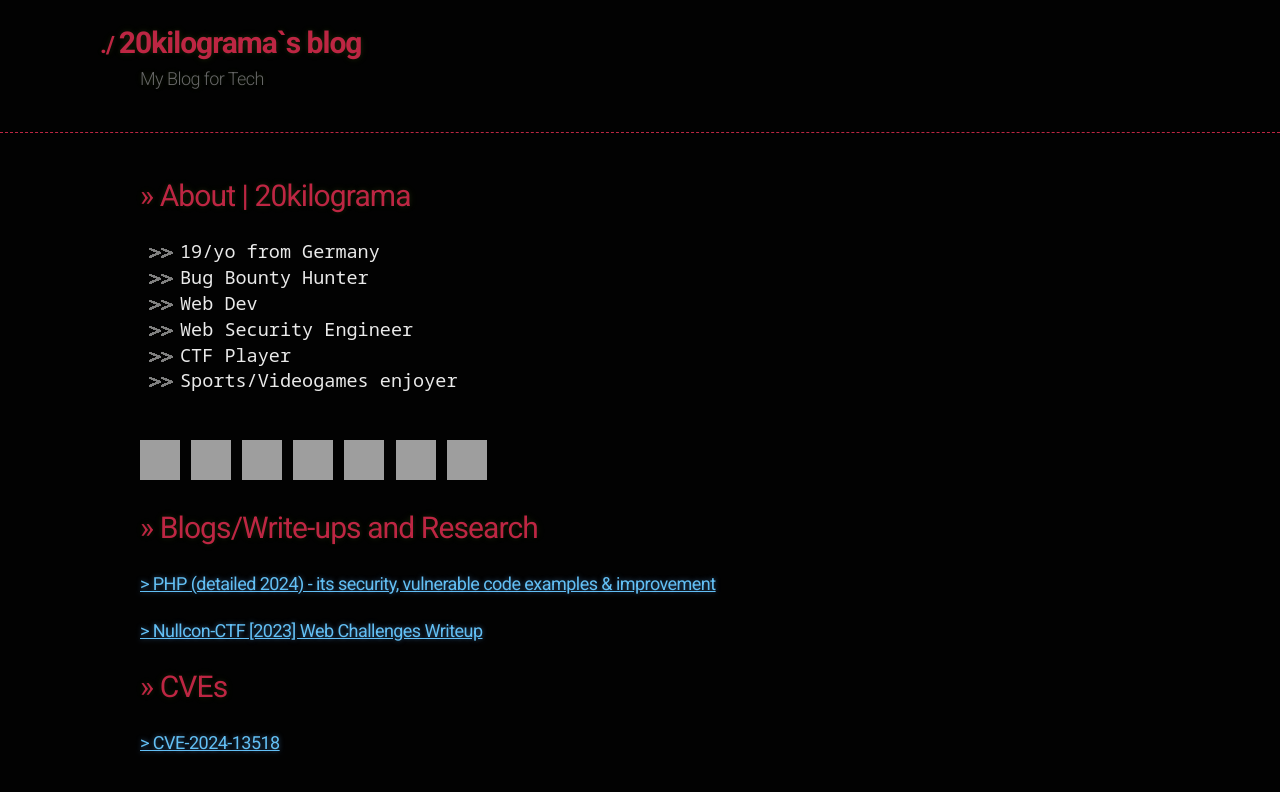
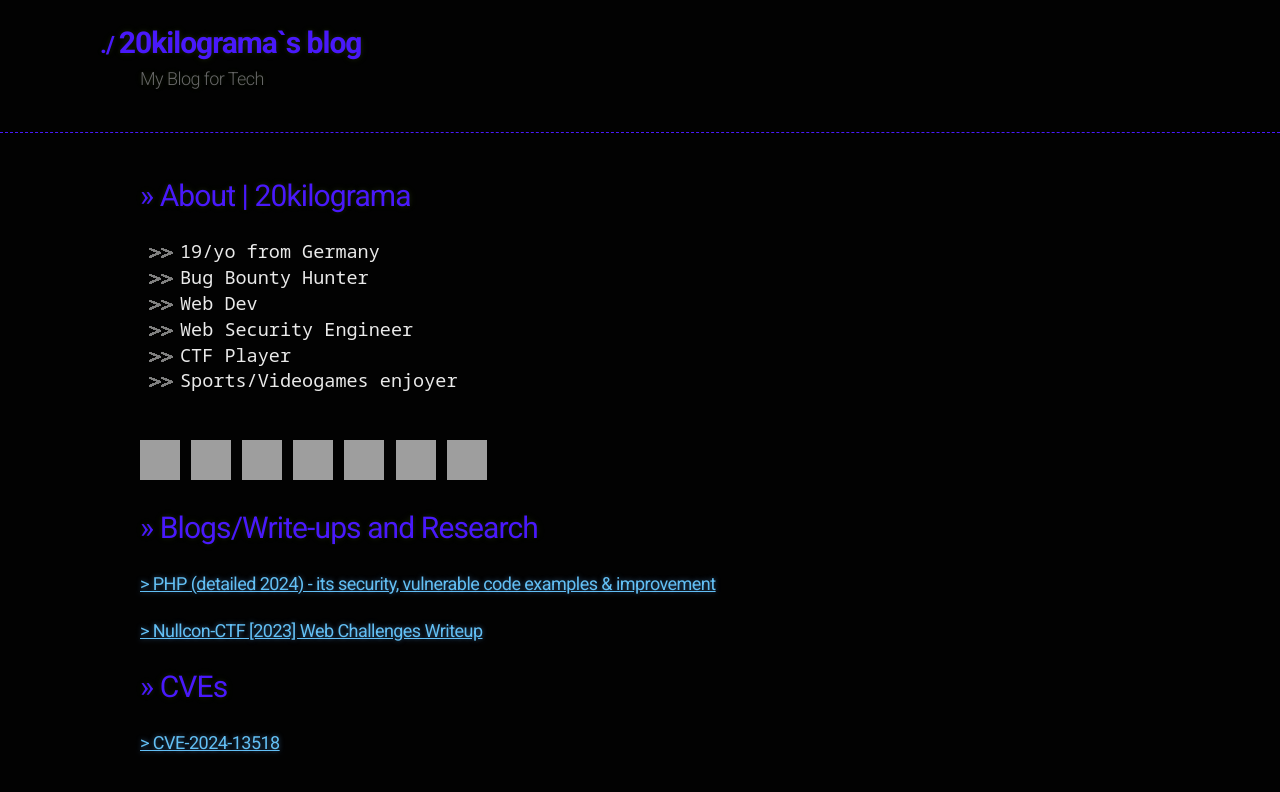
Before and after one commit to 20kilograma/blog, a Jekyll site: the page built from index.md, in a window 1280 px wide. Shown: the top 792 px of the page. Built offline with Jekyll 4.4.1, drawn with Linux system fonts in a browser that asks for light colours; nearby versions of some CDN libraries; some web fonts are replaced; our own code applies the rules of GitHub Pages for plain Markdown files; grey boxes are pictures that could not be loaded.

Commit message:
Update _default_colors.scss

```diff
--- a/_sass/_default_colors.scss
+++ b/_sass/_default_colors.scss
@@ -3,7 +3,7 @@ $alto: #d0d0d0;
 $bouquet: #aa759f;
 $chelsea-cucumber: #e6e6e6;
 $cod-grey: #151515;
-$conifer: #bd2643;
+$conifer: #4919fa;
 $dove-grey: #666;
 $gallery: #eaeaea;
 $grey: #888;
```
